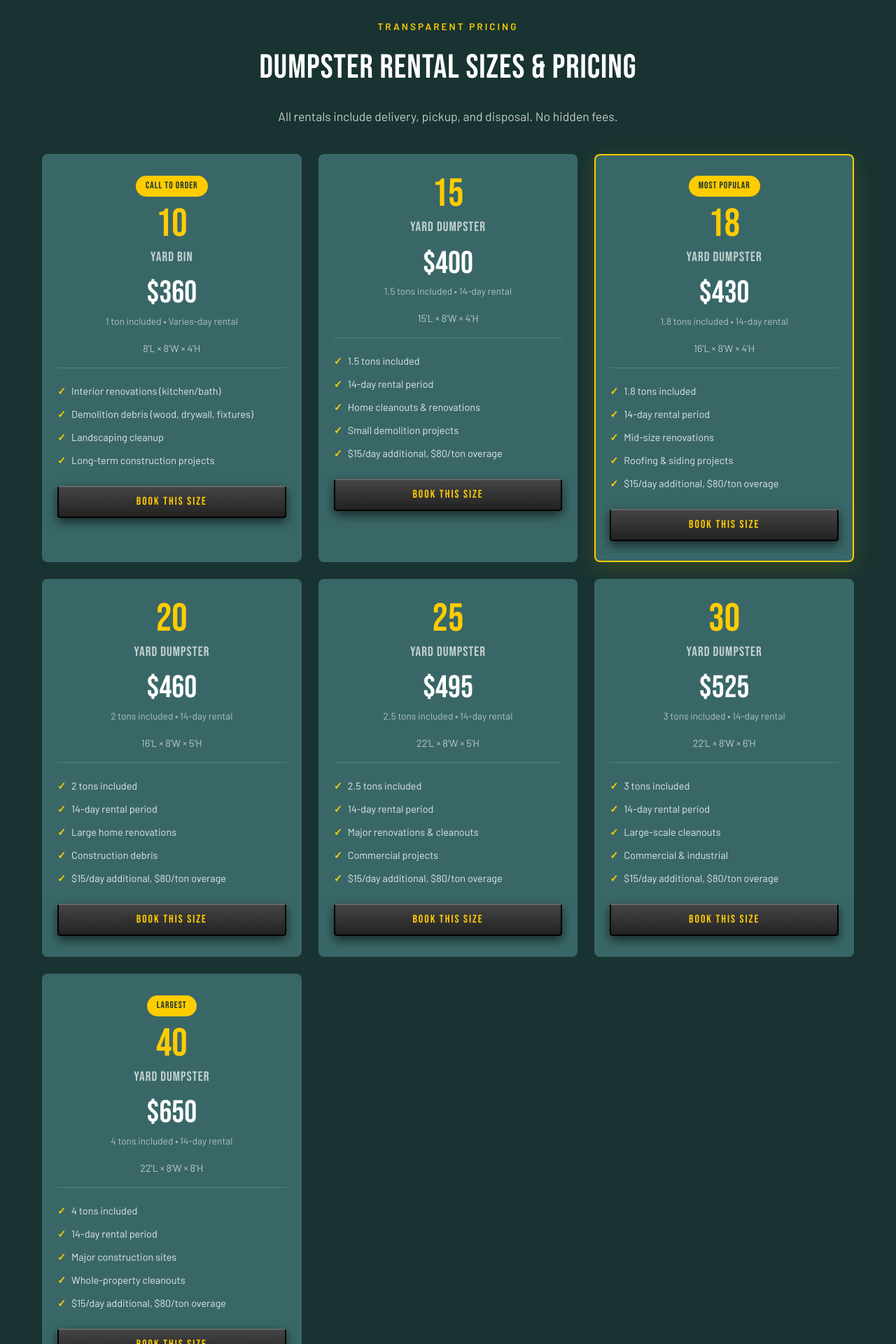
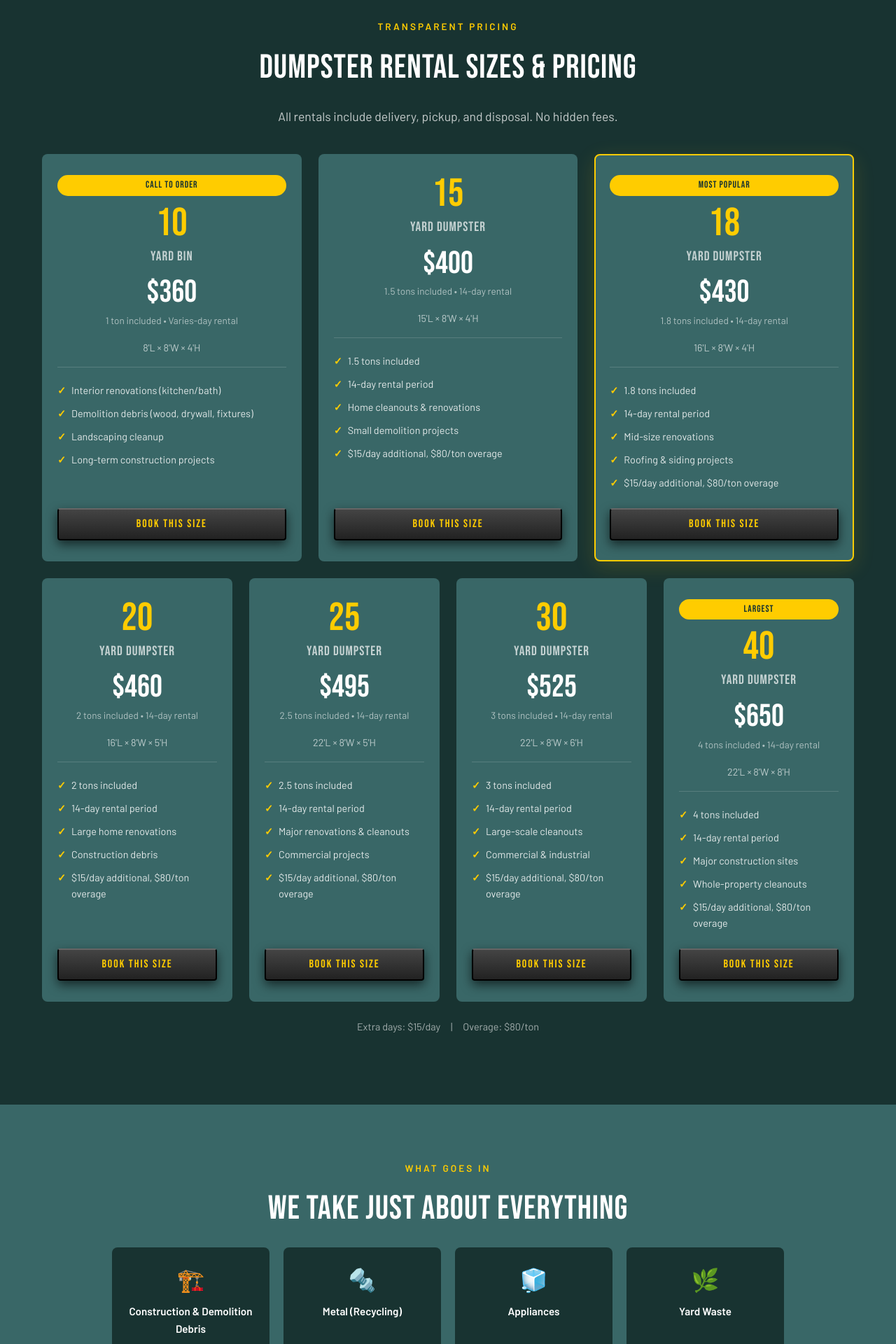
Before and after one commit to JimmyFlame77/A-Better-Hauling, a Jekyll site: the page built from index.html, in a window 1280 px wide. Shown: the part 2321-4241 px from the top of the page at 70% size. Built offline with Jekyll 4.4.1, drawn with Linux system fonts in a browser that asks for light colours.

Commit message:
Desktop: pricing cards 3+4 rows, accepted items 4+5 rows, buttons aligned via flex auto-margin

```diff
--- a/css/style.css
+++ b/css/style.css
@@ -636,9 +636,14 @@ a:hover {
 
 .pricing-grid {
     display: grid;
-    grid-template-columns: repeat(auto-fill, minmax(280px, 1fr));
     gap: 24px;
-    margin-bottom: 30px;
+    margin-bottom: 24px;
+}
+.pricing-row-3 {
+    grid-template-columns: repeat(3, 1fr);
+}
+.pricing-row-4 {
+    grid-template-columns: repeat(4, 1fr);
 }
 
 .price-card {
@@ -649,6 +654,11 @@ a:hover {
     border: 2px solid transparent;
     transition: transform 0.3s ease, box-shadow 0.3s ease;
     position: relative;
+    display: flex;
+    flex-direction: column;
+}
+.price-card .btn-metal {
+    margin-top: auto;
 }
 
 .price-card:hover {
@@ -767,10 +777,15 @@ a:hover {
 
 .accepted-grid {
     display: grid;
-    grid-template-columns: repeat(auto-fit, minmax(200px, 1fr));
     gap: 20px;
-    max-width: 900px;
-    margin: 0 auto 30px;
+    max-width: 960px;
+    margin: 0 auto 20px;
+}
+.accepted-row-4 {
+    grid-template-columns: repeat(4, 1fr);
+}
+.accepted-row-5 {
+    grid-template-columns: repeat(5, 1fr);
 }
 
 .accepted-item {
@@ -1386,8 +1401,10 @@ a.area-tag.hq:hover {
         max-width: 500px;
     }
 
-    .pricing-grid {
-        grid-template-columns: repeat(auto-fill, minmax(240px, 1fr));
+    .pricing-grid,
+    .pricing-row-3,
+    .pricing-row-4 {
+        grid-template-columns: repeat(2, 1fr);
     }
 
     .about-grid {
@@ -1471,7 +1488,9 @@ a.area-tag.hq:hover {
         font-size: 2.2rem;
     }
 
-    .pricing-grid {
+    .pricing-grid,
+    .pricing-row-3,
+    .pricing-row-4 {
         grid-template-columns: 1fr;
         max-width: 360px;
         margin-left: auto;
@@ -1486,8 +1505,10 @@ a.area-tag.hq:hover {
         transform: translateY(-4px);
     }
 
-    .accepted-grid {
-        grid-template-columns: repeat(auto-fit, minmax(140px, 1fr));
+    .accepted-grid,
+    .accepted-row-4,
+    .accepted-row-5 {
+        grid-template-columns: repeat(2, 1fr);
     }
 
     .form-row {
--- a/index.html
+++ b/index.html
@@ -89,8 +89,28 @@ og_description: "Roll-off dumpster rentals and hauling services in Elizabeth, CO
         <p class="section-label">Transparent Pricing</p>
         <h2 class="section-heading">Dumpster Rental Sizes &amp; Pricing</h2>
         <p class="section-subtitle">All rentals include delivery, pickup, and disposal. No hidden fees.</p>
-        <div class="pricing-grid">
-            {% for item in site.data.pricing %}
+        <div class="pricing-grid pricing-row-3">
+            {% for item in site.data.pricing limit:3 %}
+            <div class="price-card{% if item.featured %} featured{% endif %}">
+                {% if item.badge %}
+                <span class="price-badge">{{ item.badge }}</span>
+                {% endif %}
+                <div class="size-number">{{ item.size }}</div>
+                <div class="size-label">Yard {{ item.title | split: ' ' | last }}</div>
+                <div class="price">${{ item.price }}</div>
+                <div class="price-note">{{ item.tonnage }} included &bull; {{ item.rental_days }}-day rental</div>
+                <div class="dimensions">{{ item.dimensions }}</div>
+                <ul class="features-list">
+                    {% for feature in item.features %}
+                    <li>{{ feature }}</li>
+                    {% endfor %}
+                </ul>
+                <a href="#contact" class="btn-metal">Book This Size</a>
+            </div>
+            {% endfor %}
+        </div>
+        <div class="pricing-grid pricing-row-4">
+            {% for item in site.data.pricing offset:3 %}
             <div class="price-card{% if item.featured %} featured{% endif %}">
                 {% if item.badge %}
                 <span class="price-badge">{{ item.badge }}</span>
@@ -120,11 +140,13 @@ og_description: "Roll-off dumpster rentals and hauling services in Elizabeth, CO
     <div class="container">
         <p class="section-label">What Goes In</p>
         <h2 class="section-heading">We Take Just About Everything</h2>
-        <div class="accepted-grid">
+        <div class="accepted-grid accepted-row-4">
             <div class="accepted-item"><span class="item-icon">🏗️</span>Construction &amp; Demolition Debris</div>
             <div class="accepted-item"><span class="item-icon">🔩</span>Metal (Recycling)</div>
             <div class="accepted-item"><span class="item-icon">🧊</span>Appliances</div>
             <div class="accepted-item"><span class="item-icon">🌿</span>Yard Waste</div>
+        </div>
+        <div class="accepted-grid accepted-row-5">
             <div class="accepted-item"><span class="item-icon">🛋️</span>Furniture</div>
             <div class="accepted-item"><span class="item-icon">🗑️</span>General Trash &amp; Debris</div>
             <div class="accepted-item"><span class="item-icon">🛁</span>Hot Tubs</div>
```
